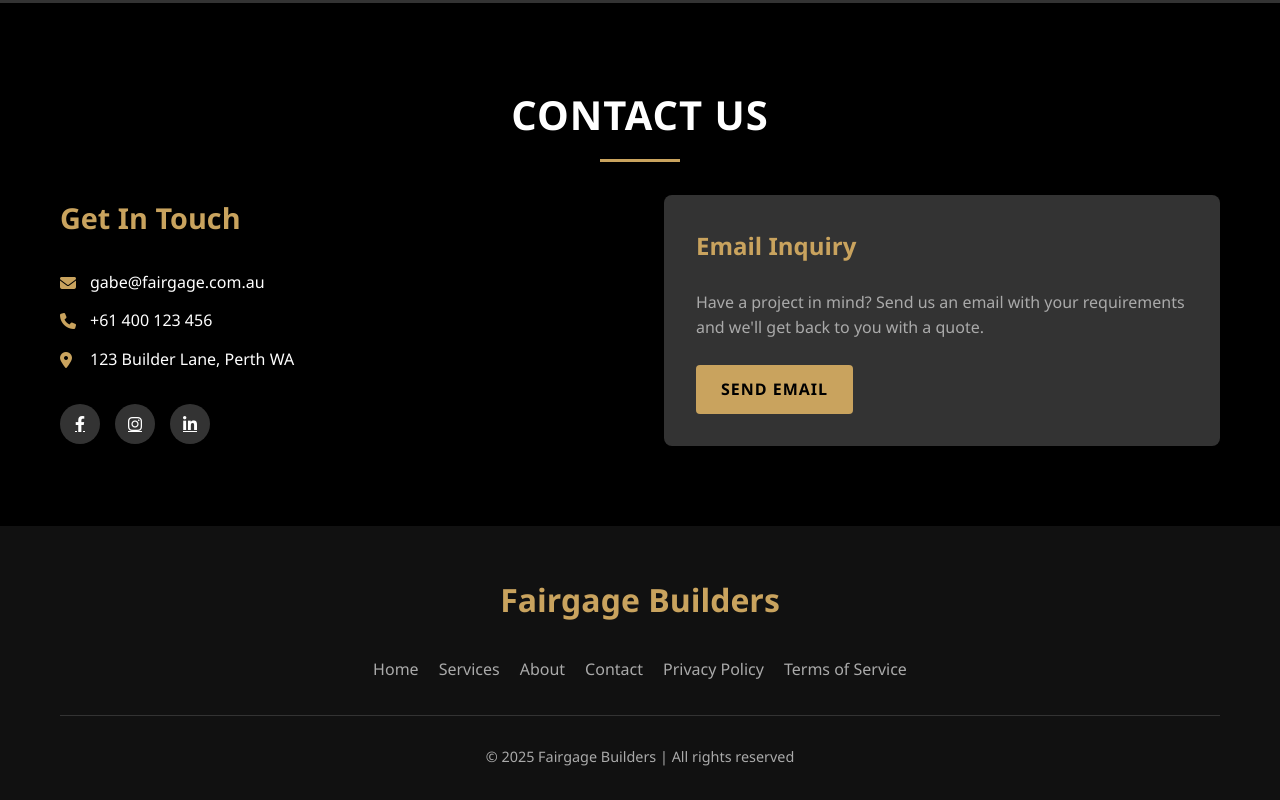
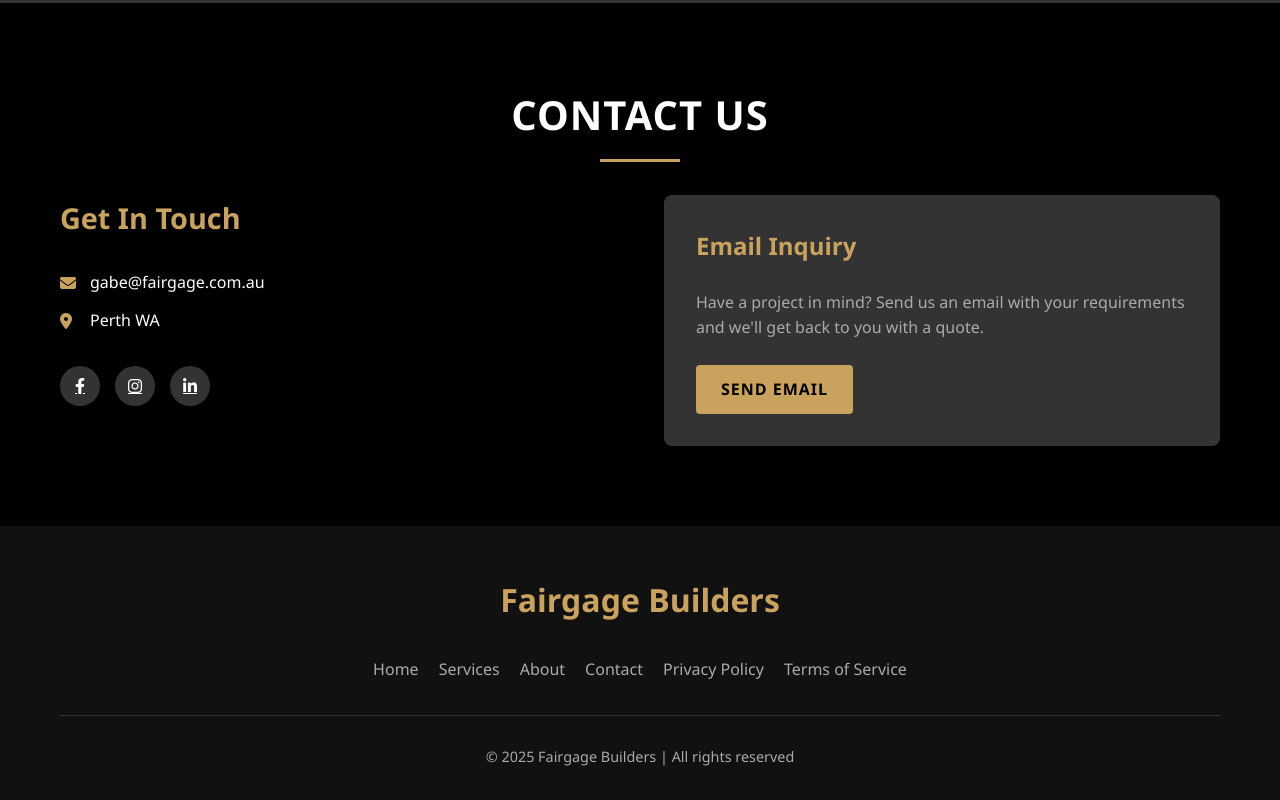
Before and after one commit to Fairgage/Landing, a plain HTML site: page index.html in a window 1280 px wide. Shown: the part 2629-3429 px from the top of the page. Drawn offline with Linux system fonts and the light colour scheme.

Commit message:
Update index.html

```diff
--- a/index.html
+++ b/index.html
@@ -573,8 +573,7 @@ With carpentry, plumbing, and electrical trades under our belt, we bring a solid
           <h3>Get In Touch</h3>
           <div class="contact-details">
             <p><i class="fas fa-envelope"></i> gabe@fairgage.com.au</p>
-            <p><i class="fas fa-phone"></i> +61 400 123 456</p>
-            <p><i class="fas fa-map-marker-alt"></i> 123 Builder Lane, Perth WA</p>
+            <p><i class="fas fa-map-marker-alt"></i>Perth WA</p>
           </div>
           <div class="social-links">
             <a href="#"><i class="fab fa-facebook-f"></i></a>
```
